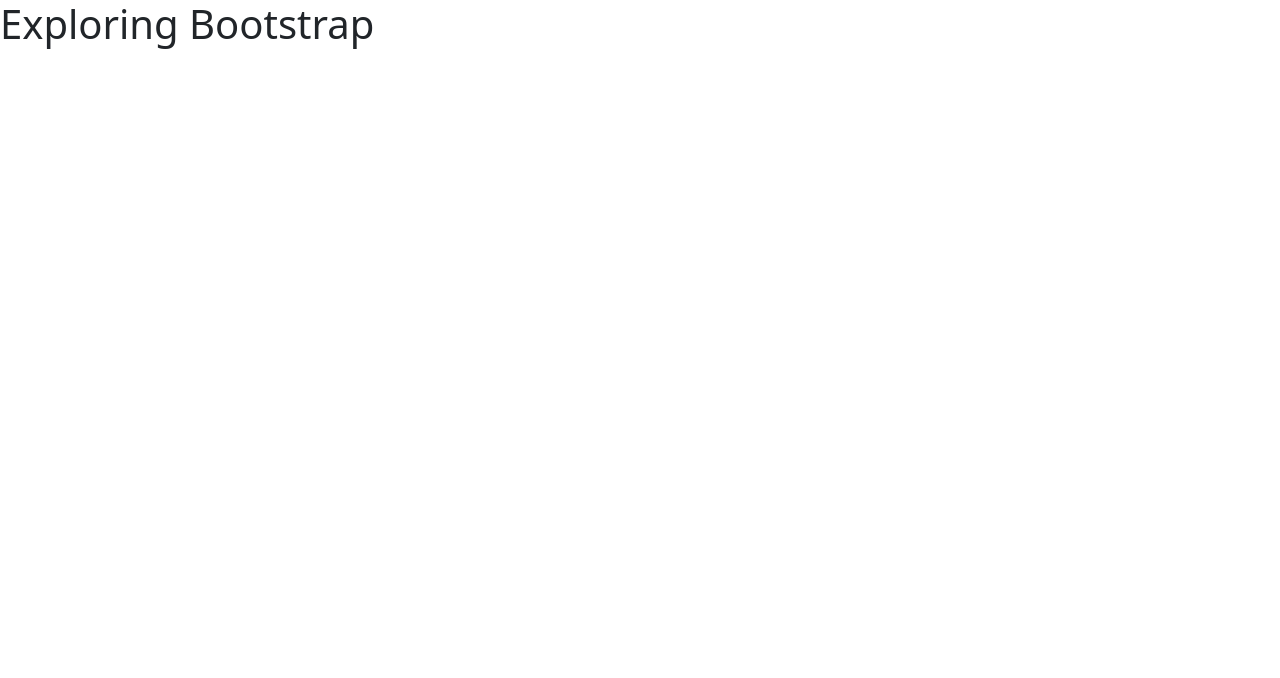
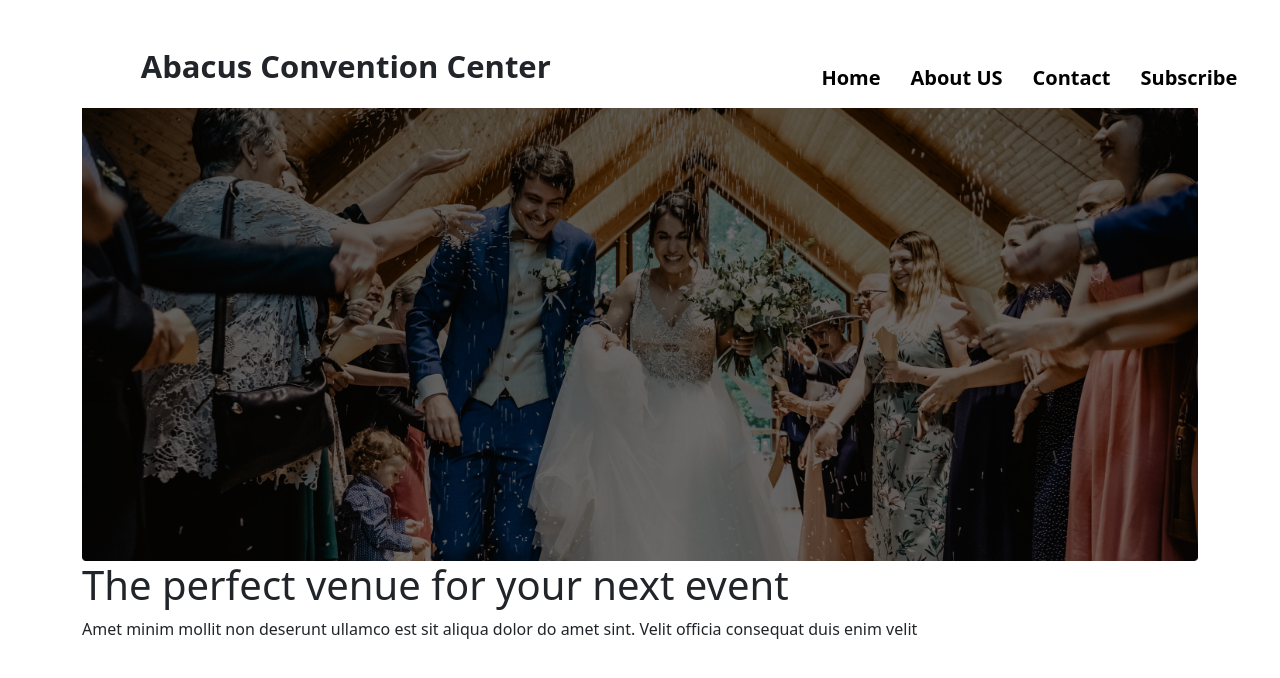
Before and after one commit to riyadhasanre/explore-bootstrap, a plain HTML site: page index.html in a window 1280 px wide. Drawn offline with nearby package versions, Linux system fonts and the light colour scheme.

Commit message:
Bootstap

```diff
--- a/index.html
+++ b/index.html
@@ -4,14 +4,38 @@
     <meta charset="UTF-8">
     <meta http-equiv="X-UA-Compatible" content="IE=edge">
     <meta name="viewport" content="width=device-width, initial-scale=1.0">
-    <title>explore-bootstrap</title>
+    <title>explore website bootstrap</title>
+    <link rel="preconnect" href="https://fonts.googleapis.com">
+<link rel="preconnect" href="https://fonts.gstatic.com" crossorigin>
+<link href="https://fonts.googleapis.com/css2?family=Fira+Sans&family=Oswald:wght@300;400&display=swap" rel="stylesheet">
+    <link rel="stylesheet" href="style.css">
     <link href="https://cdn.jsdelivr.net/npm/bootstrap@5.2.0/dist/css/bootstrap.min.css" rel="stylesheet" integrity="sha384-gH2yIJqKdNHPEq0n4Mqa/HGKIhSkIHeL5AyhkYV8i59U5AR6csBvApHHNl/vI1Bx" crossorigin="anonymous">
 </head>
 <body>
-    <h1>Exploring Bootstrap</h1>
-
-
-
+   <!-- header----section --area -->
+   <header>
+        <div class="menu d-lg-flex mt-5">
+            <div class="header-left w-50 d-sm-inline-flex">
+                <h3>Abacus Convention Center</h3>
+            </div>
+            <div class="header-right w-50 d-sm-inline-flex">
+                <a href="#">Home</a>
+                <a href="#">About US</a>
+                <a href="#">Contact</a>
+                <a href="#">Subscribe</a>
+            </div>
+        </div>
+   </header>
+<!-- end header----- -->
+   <main>
+        <div class="container">
+            <img  src="images/banner.png " class="img-fluid" alt=" alt="">
+            <h1>The perfect venue for your next event</h1>
+            <p>Amet minim mollit non deserunt ullamco est sit aliqua
+            dolor do amet sint. Velit officia consequat duis enim velit
+            </p>
+        </div>
+   </main>
 
     <script src="https://cdn.jsdelivr.net/npm/bootstrap@5.2.0/dist/js/bootstrap.bundle.min.js" integrity="sha384-A3rJD856KowSb7dwlZdYEkO39Gagi7vIsF0jrRAoQmDKKtQBHUuLZ9AsSv4jD4Xa" crossorigin="anonymous"></script>
 </body>
--- /dev/null
+++ b/style.css
@@ -0,0 +1,29 @@
+/* font--- */
+
+
+body{
+
+    font-family: 'Fira Sans', sans-serif;
+font-family: 'Oswald', sans-serif;
+}
+/* Start header section area--- */
+
+.header-left{
+    margin-left:11%;
+}
+.header-left h3{
+    font-size: 31px;
+    font-weight: bold;
+}
+
+.header-right{
+    margin-left: 15%;
+}
+
+.header-right a{
+    text-decoration: none;
+    font-size: 20px;
+    margin:15px;
+   color: black;
+   font-weight: bold;
+}
```
Also changed, not shown: images/banner.png (added), images/people.png (added), images/person 1.png (added), images/person 2.png (added), images/person 3.png (added), images/wedding.png (added).
